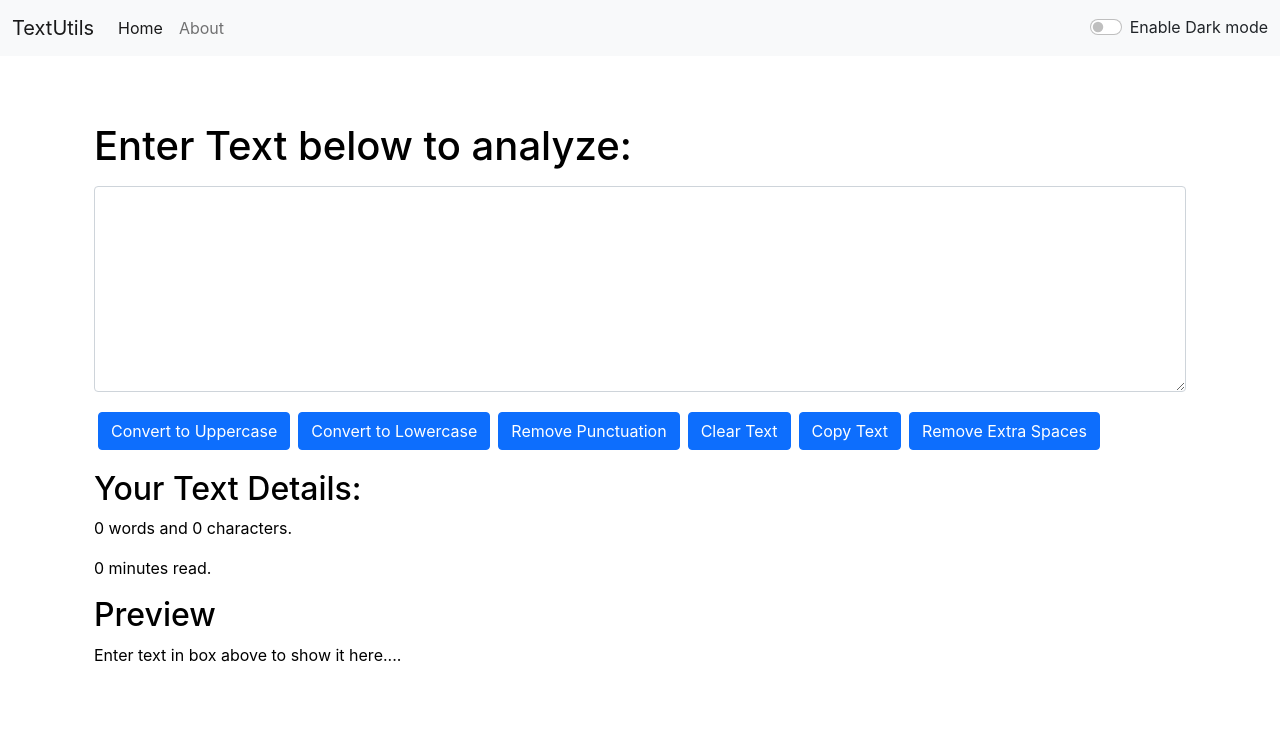
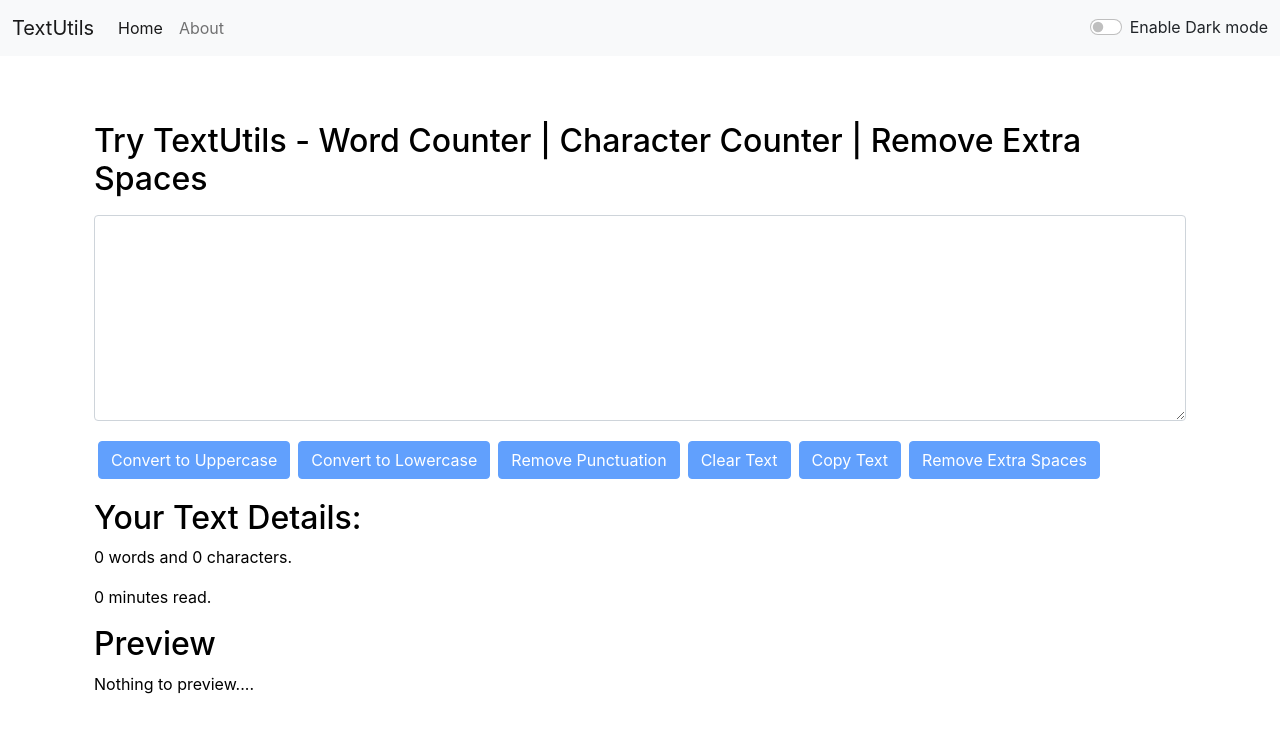
Before and after one commit to hardikbachhan/TextUtils, a React (Create React App) app: page / in a window 1280 px wide. Shown: the top 732 px of the page. Built offline with nearby package versions, Linux system fonts and the light colour scheme.

Commit message:
add seo optimization

```diff
--- a/public/index.html
+++ b/public/index.html
@@ -7,7 +7,10 @@
     <meta name="theme-color" content="#000000" />
     <meta
       name="description"
-      content="TextUtils is a utility which can be used to manipulate your text the way you want."
+      content="TextUtils is a word counter and character counting utility which can
+      be used to manipulate your text the way you want. You can remove extra spaces,
+      copy the manipulated text as well as convert your text from Uppercase to Lowercase
+      and Lowercase to Uppercase."
     />
     <link rel="apple-touch-icon" href="%PUBLIC_URL%/apple-touch-icon.png" />
     <!--
@@ -26,9 +29,14 @@
     -->
 
     <!-- Bootstrap CSS -->
-    <link href="https://cdn.jsdelivr.net/npm/bootstrap@5.1.1/dist/css/bootstrap.min.css" rel="stylesheet" integrity="sha384-F3w7mX95PdgyTmZZMECAngseQB83DfGTowi0iMjiWaeVhAn4FJkqJByhZMI3AhiU" crossorigin="anonymous">
+    <link
+      href="https://cdn.jsdelivr.net/npm/bootstrap@5.1.1/dist/css/bootstrap.min.css"
+      rel="stylesheet"
+      integrity="sha384-F3w7mX95PdgyTmZZMECAngseQB83DfGTowi0iMjiWaeVhAn4FJkqJByhZMI3AhiU"
+      crossorigin="anonymous"
+    />
 
-    <title>TextUtils- Home</title>
+    <title>TextUtils - Word Counter | Character Counter | Uppercase to Lowercase | Lowercase to Uppercase</title>
   </head>
   <body>
     <noscript>You need to enable JavaScript to run this app.</noscript>
@@ -45,7 +53,10 @@
     -->
 
     <!-- Bootstrap Bundle with Popper -->
-    <script src="https://cdn.jsdelivr.net/npm/bootstrap@5.1.1/dist/js/bootstrap.bundle.min.js" integrity="sha384-/bQdsTh/da6pkI1MST/rWKFNjaCP5gBSY4sEBT38Q/9RBh9AH40zEOg7Hlq2THRZ" crossorigin="anonymous"></script>
-
+    <script
+      src="https://cdn.jsdelivr.net/npm/bootstrap@5.1.1/dist/js/bootstrap.bundle.min.js"
+      integrity="sha384-/bQdsTh/da6pkI1MST/rWKFNjaCP5gBSY4sEBT38Q/9RBh9AH40zEOg7Hlq2THRZ"
+      crossorigin="anonymous"
+    ></script>
   </body>
 </html>
--- a/src/App.js
+++ b/src/App.js
@@ -53,7 +53,7 @@ function App() {
             </Route>
             <Route exact path="/">
               <TextForm
-                heading="Enter Text below to analyze: "
+                heading="Try TextUtils - Word Counter | Character Counter | Remove Extra Spaces"
                 mode={mode}
                 showAlert={showAlert}
               />
--- a/src/components/TextForm.js
+++ b/src/components/TextForm.js
@@ -42,6 +42,7 @@ export default function TextForm(props) {
     let text = document.getElementById("myBox");
     text.select();
     navigator.clipboard.writeText(text.value);
+    document.getSelection().removeAllRanges();
     props.showAlert("Copied to Clipboard!", "success");
   };
 
@@ -58,6 +59,8 @@ export default function TextForm(props) {
     return wordArr.length;
   };
 
+  let isTextEmpty = (text.length === 0)?true:false;
+
   return (
     <>
       <div
@@ -67,7 +70,7 @@ export default function TextForm(props) {
           color: props.mode === "light" ? "black" : "white",
         }}
       >
-        <h1>{props.heading}</h1>
+        <h2 className="mb-3">{props.heading}</h2>
         <div className="my-3" >
           <textarea
             className="form-control"
@@ -78,22 +81,22 @@ export default function TextForm(props) {
             onChange={onUpChange}
           ></textarea>
         </div>
-        <button className="btn btn-primary mx-1 my-1" onClick={onUpClick}>
+        <button className={`btn btn-primary mx-1 my-1 ${isTextEmpty?"disabled":""}`} onClick={onUpClick}>
           Convert to Uppercase
         </button>
-        <button className="btn btn-primary mx-1 my-1" onClick={onLoClick}>
+        <button className={`btn btn-primary mx-1 my-1 ${isTextEmpty?"disabled":""}`} onClick={onLoClick}>
           Convert to Lowercase
         </button>
-        <button className="btn btn-primary mx-1 my-1" onClick={onPunctuationClick}>
+        <button className={`btn btn-primary mx-1 my-1 ${isTextEmpty?"disabled":""}`} onClick={onPunctuationClick}>
           Remove Punctuation
         </button>
-        <button className="btn btn-primary mx-1 my-1" onClick={onClearClick}>
+        <button className={`btn btn-primary mx-1 my-1 ${isTextEmpty?"disabled":""}`} onClick={onClearClick}>
           Clear Text
         </button>
-        <button className="btn btn-primary mx-1 my-1" onClick={handleCopy}>
+        <button className={`btn btn-primary mx-1 my-1 ${isTextEmpty?"disabled":""}`} onClick={handleCopy}>
           Copy Text
         </button>
-        <button className="btn btn-primary mx-1 my-1" onClick={handleExtraSpaces}>
+        <button className={`btn btn-primary mx-1 my-1 ${isTextEmpty?"disabled":""}`} onClick={handleExtraSpaces}>
           Remove Extra Spaces
         </button>
       </div>
@@ -110,7 +113,7 @@ export default function TextForm(props) {
         </p>
         <p>{0.008 * textWordCount()} minutes read.</p>
         <h2>Preview</h2>
-        <p>{text.length>0?text:"Enter text in box above to show it here...."}</p>
+        <p>{text.length>0?text:"Nothing to preview...."}</p>
       </div>
     </>
   );
```
